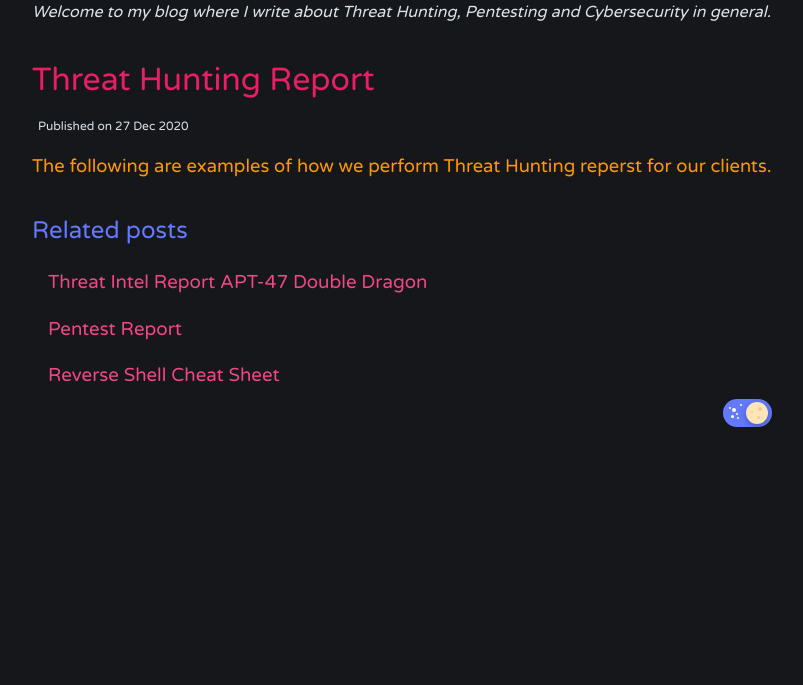
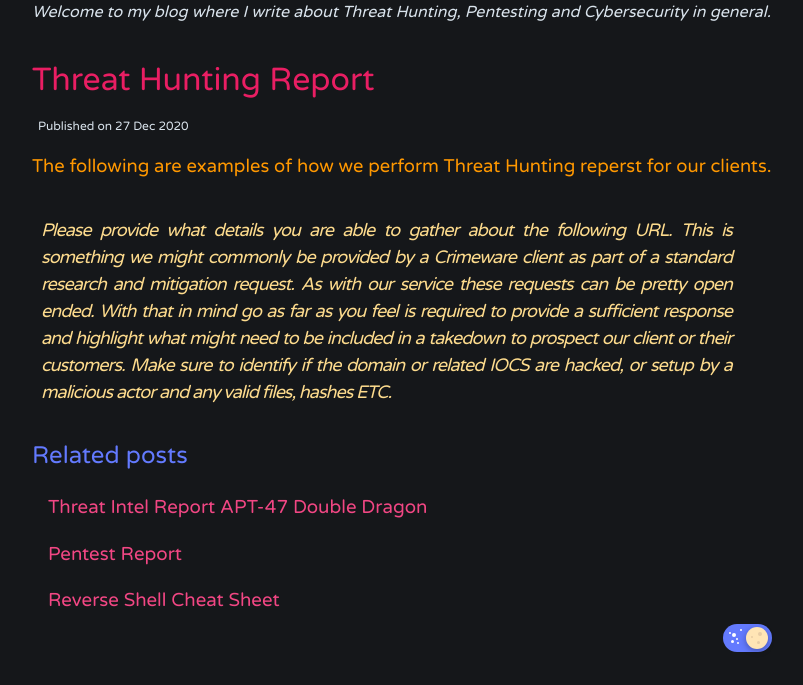
Before and after one commit to Rayferrufino/Rayferrufino.github.io, a Jekyll site: the page built from _posts/2020-12-27-Threat Hunting Report.md, in a window 1280 px wide. Shown: the part 273-958 px from the top of the page, without its empty margins (238-1041 px from the left). Built offline with Jekyll 4.4.1, drawn with Linux system fonts in a browser that asks for light colours; comment, search, counter and statistics services are not loaded; before the commit the page ends 900 px from its top, so only the background shows below that.

Commit message:
Update 2020-12-27-Threat Hunting Report.md

```diff
--- a/_posts/2020-12-27-Threat Hunting Report.md
+++ b/_posts/2020-12-27-Threat Hunting Report.md
@@ -4,3 +4,10 @@ title:  "Threat Hunting Report"
 description : The following are examples of how we perform Threat Hunting reperst for our clients.
 tags: Threat-Hunting, IOC, any-run, virus-total, hash, powershell
 ---
+
+> Please provide what details you are able to gather about the following URL.
+> This is something we might commonly be provided by a Crimeware client as part of a standard research and mitigation request. As with our service these requests can be pretty open
+> ended.
+> With that in mind go as far as you feel is required to provide a sufficient response and highlight what might need to be included in a takedown to prospect our client or their
+> customers.
+> Make sure to identify if the domain or related IOCS are hacked, or setup by a malicious actor and any valid files, hashes ETC.
```
